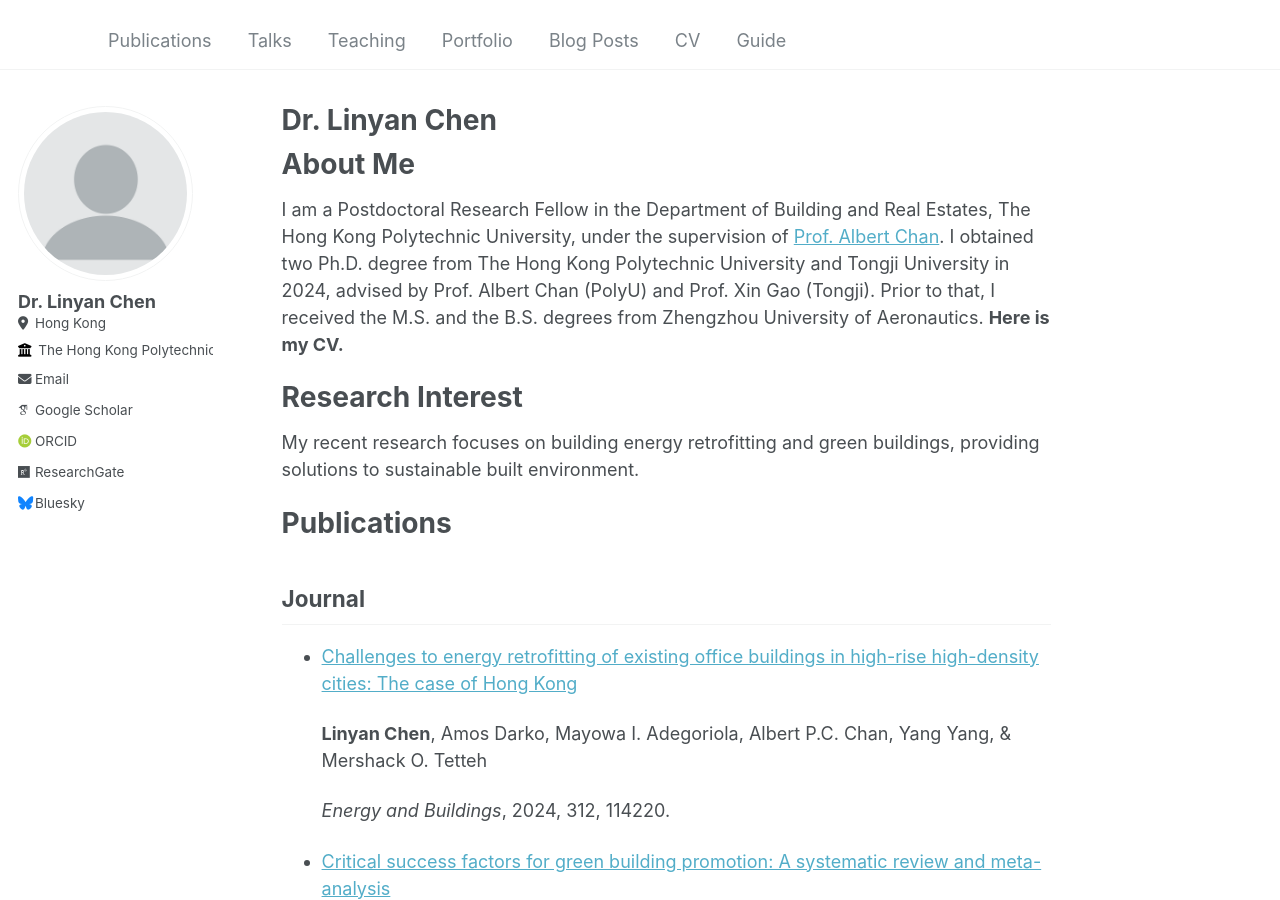
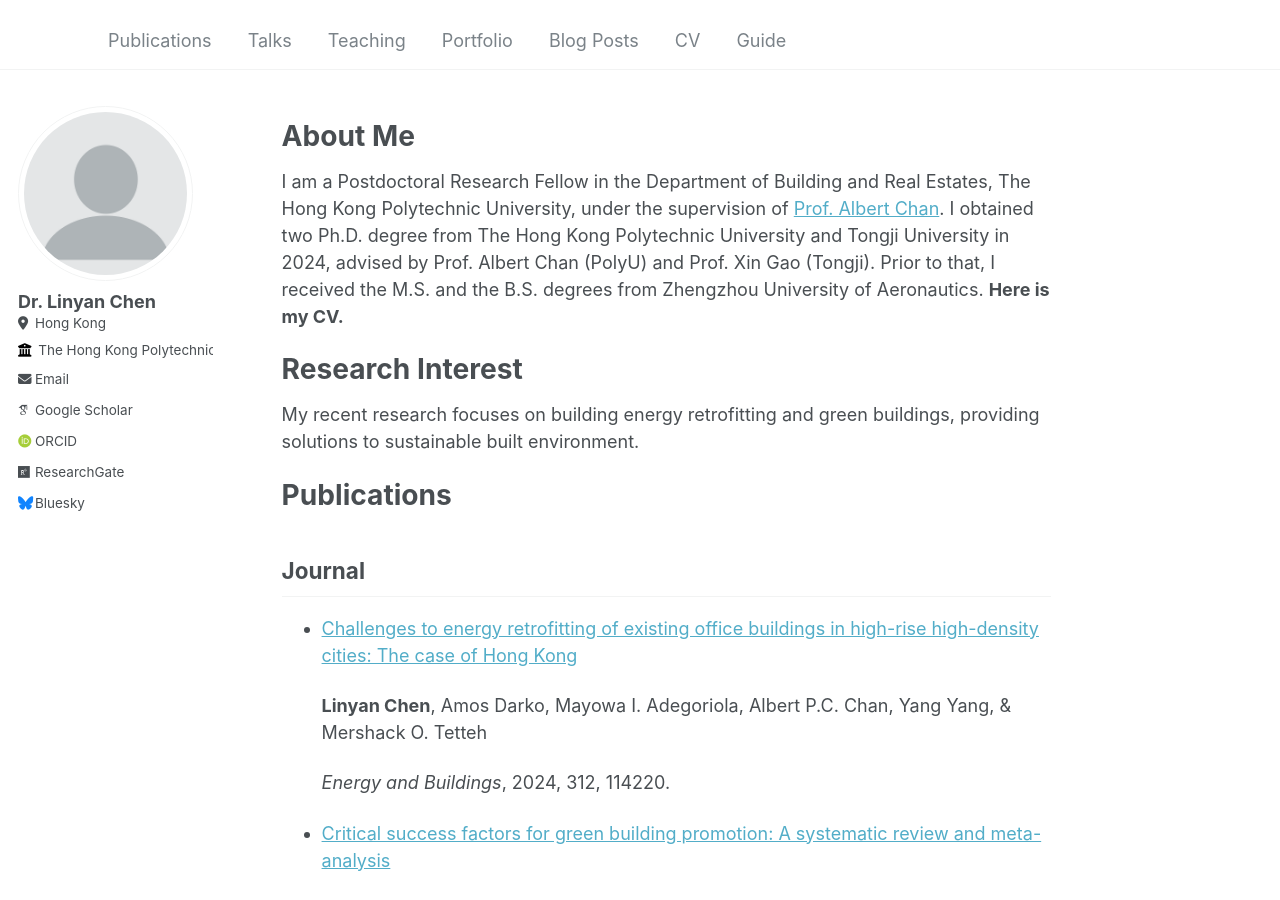
Before and after one commit to LynnChen1/LinyanChen, a Jekyll site: the page built from _pages/about.md, in a window 1280 px wide and 900 px high. Built offline with Jekyll 4.4.1, drawn with Linux system fonts in a browser that asks for light colours; some web fonts are replaced.

Commit message:
Update about.md

```diff
--- a/_pages/about.md
+++ b/_pages/about.md
@@ -1,6 +1,6 @@
 ---
 permalink: /
-title: "Dr. Linyan Chen"
+title: ""
 author_profile: true
 redirect_from:
   - /about/
```
